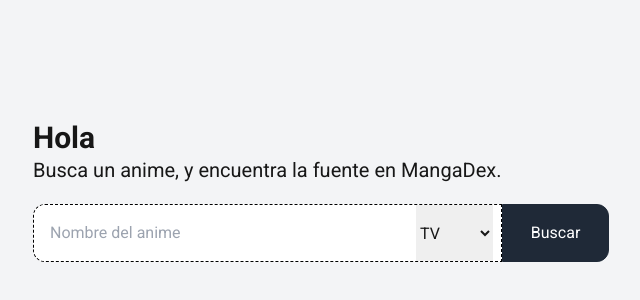
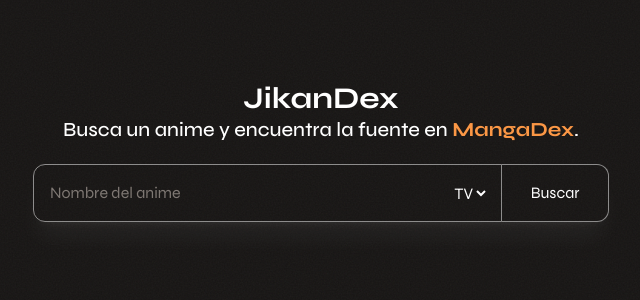
Before and after one commit to ramiro-uziel/semanatec-proyecto-web, a Next.js app: page / in a window 1280 px wide. Shown: the part 216-516 px from the top of the page, without its empty margins (319-959 px from the left). Built offline with nearby package versions, Linux system fonts and the light colour scheme.

Commit message:
Cambios UI

```diff
--- a/src/app/layout.tsx
+++ b/src/app/layout.tsx
@@ -1,19 +1,19 @@
 // app/layout.tsx
-import { Roboto } from "next/font/google";
+import { Syne } from "next/font/google";
 import "./globals.css";
 
 import { config } from "@fortawesome/fontawesome-svg-core";
 import "@fortawesome/fontawesome-svg-core/styles.css";
 config.autoAddCss = false;
 
-const roboto = Roboto({
+const roboto = Syne({
   subsets: ["latin"],
-  weight: ["400", "700"],
+  weight: ["400", "500", "600", "700"],
 });
 
 export const metadata = {
-  title: "Product Search App",
-  description: "Search for products on Amazon and eBay",
+  title: "Manga search app",
+  description: "Busca manga en base a un titulo de anime",
 };
 
 export default function RootLayout({
@@ -22,7 +22,7 @@
   children: React.ReactNode;
 }) {
   return (
-    <html lang="en" className={roboto.className}>
+    <html lang="en" className={`bg-stone-950 ${roboto.className}`}>
       <body>{children}</body>
     </html>
   );
--- a/src/app/page.tsx
+++ b/src/app/page.tsx
@@ -23,6 +23,25 @@
   source: string;
   airing: boolean;
 };
+
+const NoisePattern = () => (
+  <svg
+    xmlns="http://www.w3.org/2000/svg"
+    width="100%"
+    height="100%"
+    className="fixed inset-0 z-[-1] opacity-[5%] mix-blend-difference"
+  >
+    <filter id="noiseFilter">
+      <feTurbulence
+        type="fractalNoise"
+        baseFrequency="0.65"
+        numOctaves="4"
+        stitchTiles="stitch"
+      />
+    </filter>
+    <rect width="100%" height="100%" filter="url(#noiseFilter)" />
+  </svg>
+);
 
 export default function Home() {
   const [searchTerm, setSearchTerm] = useState("");
@@ -66,32 +85,48 @@
   };
 
   return (
-    <div className="min-h-screen bg-gray-100 flex flex-col items-center p-4">
+    <div className="min-h-screen flex flex-col items-center p-4 overflow-hidden opacity-95 bg-stone-950 text-white">
+      <NoisePattern />
       <motion.div
         initial={false}
-        animate={hasSearched ? { y: 0 } : { y: "35vh" }}
+        animate={hasSearched ? { y: 0 } : { y: "30vh" }}
         transition={{ type: "spring", stiffness: 300, damping: 30 }}
         className="w-full max-w-xl my-10"
       >
-        <h1 className="text-3xl font-bold">Hola</h1>
-        <p className="text-xl font-extralight mb-5">
-          Busca un anime, y encuentra la fuente en MangaDex.
+        {!hasSearched && (
+          <h1 className="sm:text-3xl text-2xl font-black text-center">
+            JikanDex
+          </h1>
+        )}
+        <p className="sm:text-xl text-md font-medium mb-5 text-center">
+          Busca un anime y encuentra la fuente en{" "}
+          <a
+            href="https://www.mangadex.org"
+            className="font-bold text-orange-400 hover:text-orange-300 transition duration-200 ease-in-out"
+          >
+            MangaDex
+          </a>
+          .
         </p>
 
         <form onSubmit={handleSearch} className="w-full">
-          <div className="flex flex-col sm:flex-row gap-2 sm:gap-0">
-            <div className="flex flex-row w-full justify-between bg-white border border-black border-dashed sm:rounded-r-none rounded-xl">
+          <div
+            className={`flex flex-col sm:flex-row gap-2 sm:gap-0 rounded-xl ${
+              hasSearched ? "" : "shadow-xl shadow-white/5"
+            }`}
+          >
+            <div className="flex flex-row w-full justify-between bg-transparent border border-white/50 sm:rounded-r-none rounded-xl">
               <input
                 type="text"
                 value={searchTerm}
                 onChange={(e) => setSearchTerm(e.target.value)}
                 placeholder="Nombre del anime"
-                className="p-4 outline-none w-full rounded-l-xl"
+                className="p-4 outline-none w-full rounded-l-xl bg-transparent placeholder-stone-500"
               />
               <select
                 value={animeType}
                 onChange={(e) => setAnimeType(e.target.value)}
-                className="max-w-18 w-min mr-2  outline-none sm:rounded-none rounded-xl"
+                className="max-w-18 w-min mr-3 text-right outline-none sm:rounded-none rounded-xl bg-transparent"
               >
                 <option value="tv">TV</option>
                 <option value="movie">Película</option>
@@ -99,7 +134,7 @@
             </div>
             <button
               type="submit"
-              className="border border-gray-800 bg-gray-800 text-white px-6 py-4 hover:bg-gray-600 hover:text-white transition duration-100 ease-in-out rounded-xl sm:rounded-l-none sm:rounded-r-xl w-full sm:w-[120px]"
+              className="border border-white/50 bg-transparent text-white px-6 py-4 hover:bg-stone-900 hover:text-white transition duration-100 ease-in-out rounded-xl sm:rounded-l-none sm:rounded-r-xl sm:border-l-0 w-full sm:w-[120px] "
               disabled={isLoading}
             >
               {isLoading ? "..." : "Buscar"}
@@ -119,20 +154,20 @@
             className="w-full max-w-2xl"
           >
             {animeResult && (
-              <div className="bg-white p-6 rounded-xl border border-black border-dashed">
+              <div className="bg-stone-950 p-6 rounded-xl border border-white/20  shadow-xl shadow-white/5 mb-5">
                 <h2 className="text-2xl font-bold">
                   {animeResult.title_english}
                 </h2>
-                <div className="flex flex-col  items-start mb-4">
+                <div className="flex flex-col items-start mb-4">
                   {animeResult.title_english !== animeResult.title && (
                     <h3 className="text-lg font-medium">{animeResult.title}</h3>
                   )}
-                  <p className="text-sm text-gray-600">
+                  <p className="text-sm text-stone-500">
                     {animeResult.title_japanese}
                   </p>
                 </div>
                 <div className="flex mb-4">
-                  <div className="w-1/3 mr-4 ">
+                  <div className="w-1/3 mr-4">
                     <Image
                       src={animeResult.images.jpg.image_url}
                       alt={animeResult.title}
@@ -140,6 +175,14 @@
                       height={300}
                       className="rounded-lg object-contain max-h-[300px]"
                     />
+                    <a
+                      href={animeResult.url}
+                      target="_blank"
+                      rel="noopener noreferrer"
+                      className="mt-3.5 w-full text-center inline-block text-blue-200 bg-blue-900 text-stone px-4 py-2 rounded-lg hover:bg-blue-800 hover:text-blue-50 transition duration-300 ease-in-out"
+                    >
+                      Ver en MyAnimeList
+                    </a>
                   </div>
                   <div className="w-2/3">
                     <p className="mb-2">
@@ -154,22 +197,14 @@
                       <strong>Status:</strong>{" "}
                       {animeResult.airing ? "En emisión" : "Terminado"}
                     </p>
-                    <div className="max-h-48 overflow-y-auto mb-4 pr-2">
+                    <div className="max-h-60 overflow-y-auto mb-4 pr-2">
                       <p>{animeResult.synopsis}</p>
                     </div>
-                    <a
-                      href={animeResult.url}
-                      target="_blank"
-                      rel="noopener noreferrer"
-                      className="inline-block bg-blue-500 text-white px-4 py-2 rounded-xl hover:bg-blue-600 transition duration-300 ease-in-out"
-                    >
-                      Ver en MyAnimeList
-                    </a>
                   </div>
                 </div>
                 {animeResult.source !== "Manga" &&
                   animeResult.source !== "Web manga" && (
-                    <p className="text-yellow-700 bg-yellow-300 p-3 rounded-lg mt-4">
+                    <p className="text-yellow-200 bg-yellow-700 p-3 rounded-lg mt-4">
                       <div className="flex items-center gap-2">
                         <FontAwesomeIcon icon={faWarning} className="fa-fw" />
                         No está basado en un manga.
@@ -177,7 +212,7 @@
                     </p>
                   )}
                 {animeResult.source == "Light novel" && (
-                  <p className="text-sky-700 bg-sky-300 p-3 rounded-lg mt-4">
+                  <p className="text-sky-200 bg-sky-700 p-3 rounded-lg mt-4">
                     <div className="flex items-center gap-2">
                       <FontAwesomeIcon icon={faBook} className="fa-fw" />
                       <a
```
